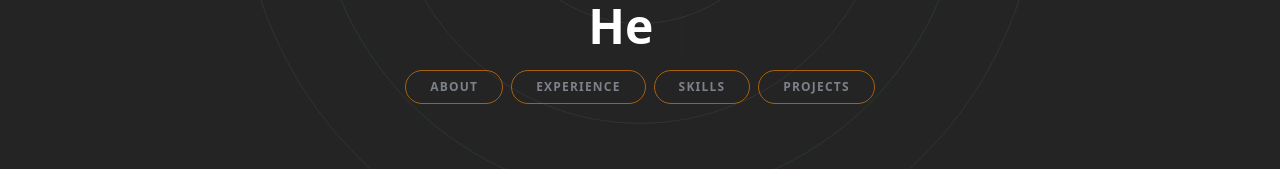
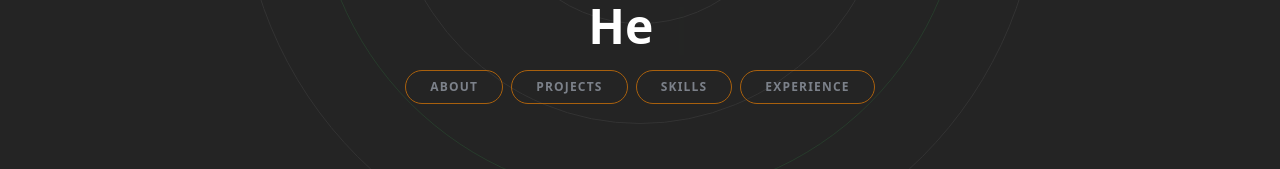
Before and after one commit to alexh205/alexh205.github.io, a Next.js app: page / in a window 1280 px wide. Shown: the part 463-632 px from the top of the page. Built offline with nearby package versions, Linux system fonts and the light colour scheme.

Commit message:
reconfigured the order of components

```diff
--- a/components/Hero.tsx
+++ b/components/Hero.tsx
@@ -36,14 +36,14 @@ const Hero = (props: Props) => {
                     <Link href="#about">
                         <button className="heroButton">About</button>
                     </Link>
-                    <Link href="#experience">
-                        <button className="heroButton">Experience</button>
+                    <Link href="#projects">
+                        <button className="heroButton">Projects</button>
                     </Link>
                     <Link href="#skills">
                         <button className="heroButton">Skills</button>
                     </Link>
-                    <Link href="#projects">
-                        <button className="heroButton">Projects</button>
+                    <Link href="#experience">
+                        <button className="heroButton">Experience</button>
                     </Link>
                 </div>
             </div>
--- a/pages/index.tsx
+++ b/pages/index.tsx
@@ -27,14 +27,14 @@ export default function Home() {
                 <About />
             </section>
 
-            <section id="experience" className="snap-center">
-                <Experience />
+            <section id="projects" className="snap-start">
+                <Projects />
             </section>
             <section id="skills" className="snap-start">
                 <Skills />
             </section>
-            <section id="projects" className="snap-start">
-                <Projects />
+            <section id="experience" className="snap-center">
+                <Experience />
             </section>
             <section id="contact" className="snap-start">
                 <ContactMe />
```
